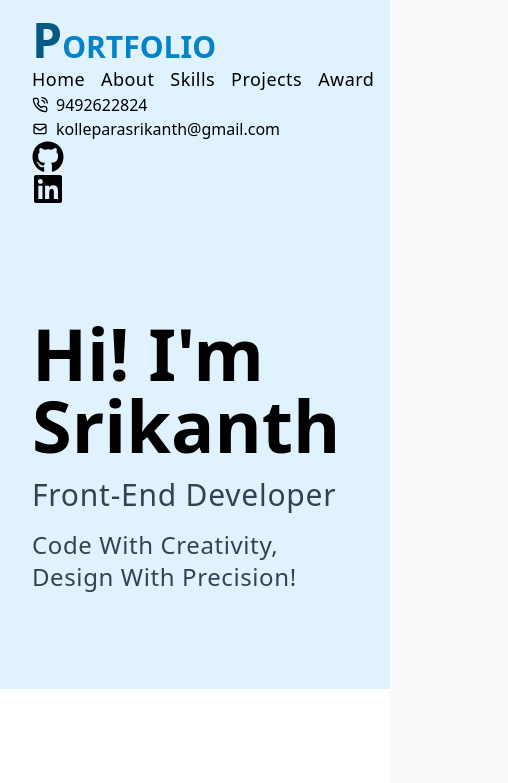
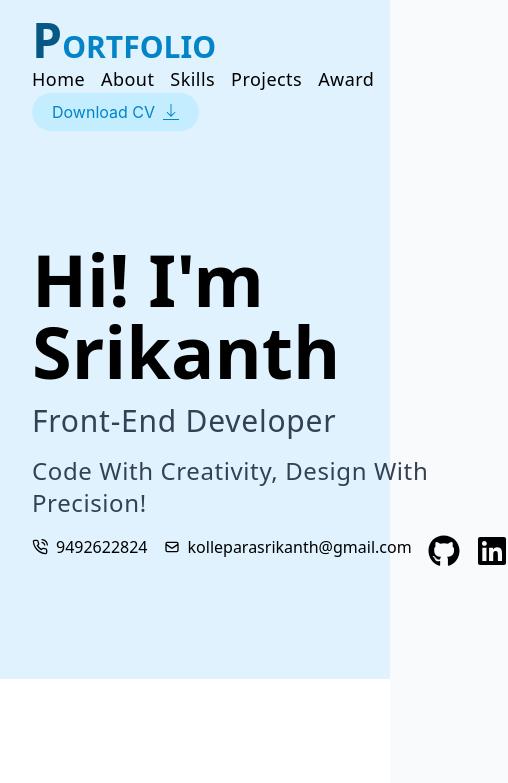
Before and after one commit to srikanth141199/Srikanth-Resume, a React (Vite) app: page / in a window 390 px wide. Shown: the top 783 px of the page, 508 px wide, since content can reach past the window. Built offline with nearby package versions, Linux system fonts and the light colour scheme.

Commit message:
addition of CV Download

```diff
--- a/src/components/Hero.jsx
+++ b/src/components/Hero.jsx
@@ -1,7 +1,8 @@
 import pp1 from '../assets/pp3.jpg'
 import { FaGithub, FaLinkedin, FaReact } from 'react-icons/fa';
-import {SiNetlify} from 'react-icons/si'
 import React from 'react'
+import { FiPhoneCall } from 'react-icons/fi';
+import { HiOutlineMail } from 'react-icons/hi';
 
 const Hero = () => {
   return (
@@ -11,17 +12,16 @@ const Hero = () => {
                 <h1 className='text-7xl font-bold tracking-bolder'>Hi! I'm Srikanth</h1>
                 <h3 className='mt-4 text-3xl capitalize text-slate-700 tracking-wide'>Front-End Developer</h3>
                 <h3 className='mt-4 text-2xl capitalize text-slate-700 tracking-wide'>Code with Creativity, Design with Precision!</h3>
-                {/* <div className='flex gap-x-4 mt-4'>
-                    <a href="https://github.com/srikanth141199" target="_blank">
-                        <FaGithub  className='h-8 w-8 text-slate-500 hover:text-black duration-300'/>
+                <div className=" flex items-left py-4 gap-x-4 ">
+                    <a href={`tel:9492622824`} className='flex gap-2 hover:text-sky-600 hover:scale-105 duration-300'><FiPhoneCall className='mt-1'/>9492622824</a>
+                    <a target="_blank" href={`mailto:kolleparasrikanth@gmail.com`} className='flex gap-2 hover:text-sky-600 hover:scale-105 duration-300 '><HiOutlineMail className='mt-1  duration-300'/>kolleparasrikanth@gmail.com</a>
+                    <a href="https://github.com/srikanth141199"  target="_blank">
+                        <FaGithub  className='h-8 w-8 hover:text-sky-600 hover:scale-110 duration-300'/>
                     </a>
-                    <a href="https://www.linkedin.com/in/srikanth-kollepara/" target="_blank">
-                        <FaLinkedin  className='h-8 w-8 text-slate-500 hover:text-black duration-300'/>
+                    <a href="https://www.linkedin.com/in/srikanth-kollepara/"  target="_blank">
+                        <FaLinkedin  className='h-8 w-8 hover:text-sky-600 hover:scale-110  duration-300'/>
                     </a>
-                    <a href="https://app.netlify.com/teams/srikanth141199/sites" target='_blank' >
-                        <SiNetlify  className='h-8 w-8 text-slate-500 hover:text-black duration-300 '/>
-                    </a>
-                </div> */}
+                </div>
             </article>
             <article className='hidden md:block'>
                 <div className='img-con'>
--- a/src/components/Navbar.jsx
+++ b/src/components/Navbar.jsx
@@ -1,10 +1,7 @@
 import React from 'react'
 import { links } from '../../data'
-import { FiPhoneCall } from 'react-icons/fi';
-import { HiOutlineMail } from 'react-icons/hi';
-import { FaGithub, FaLinkedin, FaReact } from 'react-icons/fa';
-
-
+import {TfiDownload} from 'react-icons/tfi'
+import Resume from '../assets/Resume/Srikanth_Resume.pdf'
 
 const Navbar = () => {
     return (
@@ -20,15 +17,61 @@ const Navbar = () => {
                         )
                     })}
                 </div>
-                <div className=" flex flex-col items-left xl:flex-row xl:items-center xl:py-4 gap-x-4 ">
-                    <a href={`tel:9492622824`} className='flex gap-2 md:ml-16 hover:text-lg duration-300'><FiPhoneCall className='mt-1'/>9492622824</a>
-                    <a target="_blank" href={`mailto:kolleparasrikanth@gmail.com`} className='flex gap-2 hover:text-lg duration-300'><HiOutlineMail className='mt-1  duration-300'/>kolleparasrikanth@gmail.com</a>
-                    <a href="https://github.com/srikanth141199"  target="_blank">
-                        <FaGithub  className='h-8 w-8 hover:h-12 hover:w-12  duration-300'/>
-                    </a>
-                    <a href="https://www.linkedin.com/in/srikanth-kollepara/"  target="_blank">
-                        <FaLinkedin  className='h-8 w-8 hover:h-12 hover:w-12  duration-300'/>
-                    </a>
+                <div className='flex'>
+                    <button className="button-33 " role="button"><a href={Resume} className='flex gap-2' download='Srikanth_Resume.pdf'>Download CV<TfiDownload className='mt-1'/></a></button>
+
+                    {/* <div className="menu">
+                        <div className="toggle">
+                            <ion-icon name="share-social"></ion-icon>
+                        </div>
+                        <li style="-i:0;--clr:#1877f2">
+                            <a href="#"><ion-icon name="logo-facebook"></ion-icon></a>
+                        </li>
+                    </div> */}
+
+                    {/* <div className="menu">
+                        <div className="toggle">
+                            <ion-icon name="share-social"></ion-icon>
+                        </div>
+                        <ul>
+                            <li style={{ "--i": 0, "--clr": "#1877f2" }}>
+                            <a href="#"><ion-icon name="logo-facebook"></ion-icon></a>
+                            </li>
+                        </ul>
+                    </div> */}
+
+                    {/* <div className="menu">
+                    <div className="toggle">
+                        <ion-icon name="share-social"></ion-icon>
+                    </div>
+                    <ul>
+                        <li style={{ "--i": 0, "--clr": "#1877f2" }}>
+                        <a href="#"><ion-icon name="logo-facebook"></ion-icon></a>
+                        </li>
+                        <li style={{ "--i": 1, "--clr": "#25d366" }}>
+                        <a href="#"><ion-icon name="logo-whatsapp"></ion-icon></a>
+                        </li>
+                        <li style={{ "--i": 2, "--clr": "#1da1f2" }}>
+                        <a href="#"><ion-icon name="logo-twitter"></ion-icon></a>
+                        </li>
+                        <li style={{ "--i": 3, "--clr": "#FF5733" }}>
+                        <a href="#"><ion-icon name="logo-reddit"></ion-icon></a>
+                        </li>
+                        <li style={{ "--i": 4, "--clr": "#0a66c2" }}>
+                        <a href="#"><ion-icon name="logo-linkedin"></ion-icon></a>
+                        </li>
+                        <li style={{ "--i": 5, "--clr": "#c32aa3" }}>
+                        <a href="#"><ion-icon name="logo-instagram"></ion-icon></a>
+                        </li>
+                        <li style={{ "--i": 6, "--clr": "#1b1e21" }}>
+                        <a href="#"><ion-icon name="logo-github"></ion-icon></a>
+                        </li>
+                        <li style={{ "--i": 7, "--clr": "#ff0000" }}>
+                        <a href="#"><ion-icon name="logo-youtube"></ion-icon></a>
+                        </li>
+                    </ul>
+                    </div> */}
+
                 </div>
             </div>
         </nav>
--- a/src/components/Projects.jsx
+++ b/src/components/Projects.jsx
@@ -19,7 +19,7 @@ const Projects = () => {
         </article>
           <article className="py-8 grid md:grid-cols-2 lg:grid-cols-3 gap-8">
               {projects.map((project)=>{
-                  return<ProjectCard id = {project} {...project}/>
+                  return<ProjectCard key={project.id} id = {project} {...project}/>
               })}
           </article>
       </div>
--- a/src/components/SkillSection.jsx
+++ b/src/components/SkillSection.jsx
@@ -14,7 +14,7 @@ const SkillSection = () => {
             {languages.map((lang) => {
               const { id, icon, title } = lang
               return (
-                <div className='grid place-items-center'>
+                <div key={id} className='grid place-items-center'>
                   <a
                     className='h-16 w-16'>
                     {icon}
@@ -33,13 +33,13 @@ const SkillSection = () => {
             {devTools.map((tool) => {
               const { id, icon, title } = tool
               return (
-                <div className='grid place-items-center'>
+                <div key={id} className='grid place-items-center'>
                   <a
                     className='h-16 w-16'>
                     {icon}
                   </a>
                   <h2 className="text-xl">{title}</h2>
-                  </div>
+                </div>
               )
             })}
           </div>
--- a/src/index.css
+++ b/src/index.css
@@ -39,3 +39,63 @@ body{
     right: -0.75rem;
     border-radius: 50%;
   }
+
+
+  /* background-color: #c2f5fb; */
+/* CSS */
+.button-33 {
+  background-color: #c4eeff;
+  border-radius: 100px;
+  /* box-shadow: rgba(44, 158, 187, 0.2) 0 -25px 18px -14px inset,rgba(44, 158, 187, 0.2) 0 1px 2px,rgba(44, 158, 187, 0.2) 0 2px 4px,rgba(44, 158, 187, 0.2) 0 4px 8px,rgba(44, 158, 187, 0.2) 0 8px 16px,rgba(44, 158, 187, 0.2) 0 16px 32px; */
+  color: #0284c7;
+  cursor: pointer;
+  display: flex;
+  font-family: CerebriSans-Regular,-apple-system,system-ui,Roboto,sans-serif;
+  padding: 7px 20px;
+  text-align: center;
+  text-decoration: none;
+  transition: all 250ms;
+  border: 0;
+  font-size: 16px;
+  user-select: none;
+  -webkit-user-select: none;
+  touch-action: manipulation;
+  border: #0284c7;
+  border-width: 10px;
+}
+
+.button-33:hover {
+  box-shadow: rgba(44, 158, 187, 0.2) 0 -25px 18px -14px inset,rgba(44, 158, 187, 0.2) 0 1px 2px,rgba(44, 158, 187, 0.2) 0 2px 4px,rgba(44, 158, 187, 0.2) 0 4px 8px,rgba(44, 158, 187, 0.2) 0 8px 16px,rgba(44, 158, 187, 0.2) 0 16px 32px;
+  transform: scale(1.05);
+  transition-duration: 1000;
+}
+
+
+/*Share Css*/
+
+.menu{
+position:relative;
+width:20px;
+display: flex;
+height:10px;
+align-items: center;
+justify-content:center; }
+
+.menu .toggle{
+position:relative; align-items: center; font-size:21em; transition:1.25s;
+height:60px;
+width:60px;
+background:#fff;
+border-radius:50%;
+display: flex;
+justify-content:center;
+color:#333;
+cursor: pointer;
+z-index:5;
+
+}
+
+.menu.active, toggle {
+  transform: rotate (360deg);
+  box-shadow: 0 0 0 2px #333
+}
```
Also changed, not shown: data.jsx (+6 -13 lines), 1 other file (tests, documents, lock files or other folders).
